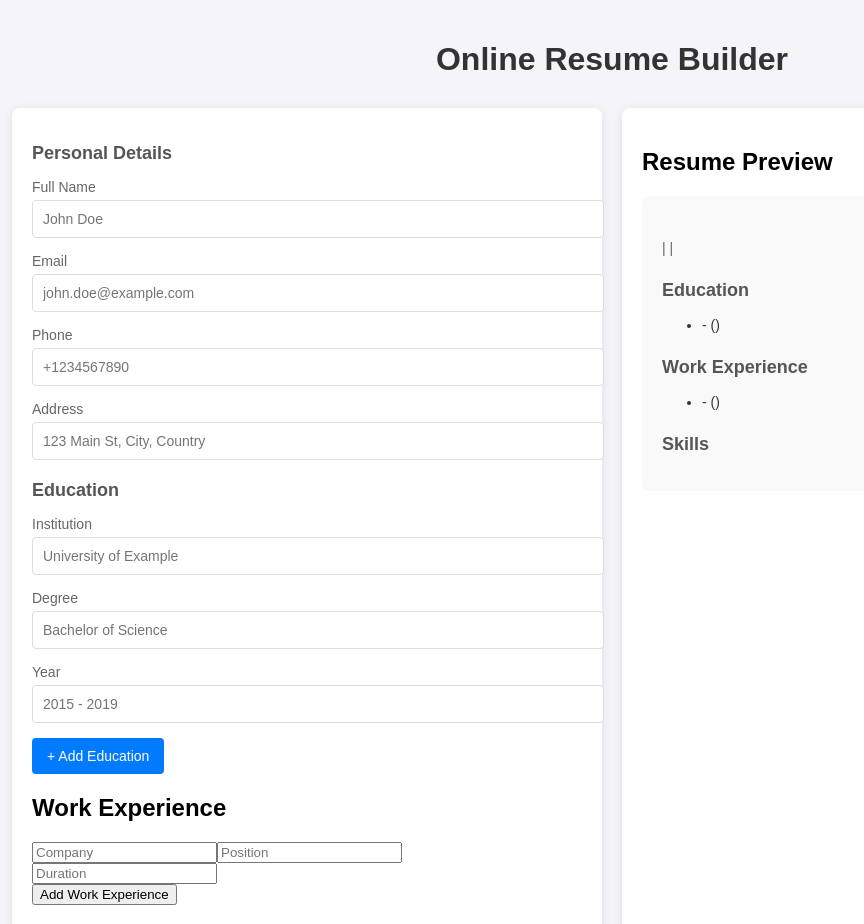
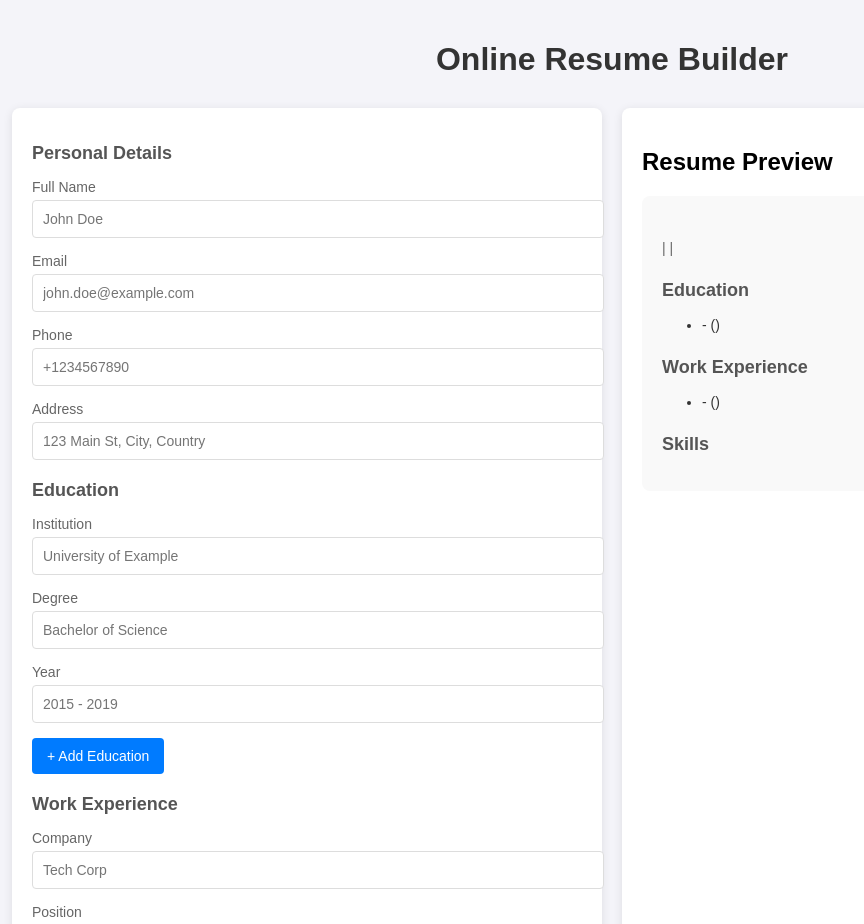
Before and after one commit to RensithUdara/resume-builder, a React (Create React App) app: page / in a window 1280 px wide. Shown: the top 924 px of the page, without its empty margins (28-892 px from the left). Built offline with nearby package versions, Linux system fonts and the light colour scheme.

Commit message:
style: enhance WorkExperience component with improved structure, labels, and styling for better user experience

```diff
--- a/src/components/WorkExperience.js
+++ b/src/components/WorkExperience.js
@@ -10,34 +10,43 @@ function WorkExperience({ workExperience, setWorkExperience, addWorkExperience }
 
   return (
     <div className="form-section">
-      <h2>Work Experience</h2>
+      <h2 className="section-title">Work Experience</h2>
       {workExperience.map((work, index) => (
-        <div key={index}>
+        <div key={index} className="work-item">
+          <div className="input-group">
+            <label>Company</label>
             <input
               type="text"
               name="company"
-            placeholder="Company"
+              placeholder="Tech Corp"
               value={work.company}
               onChange={(e) => handleChange(e, index)}
             />
+          </div>
+          <div className="input-group">
+            <label>Position</label>
             <input
               type="text"
               name="position"
-            placeholder="Position"
+              placeholder="Software Engineer"
               value={work.position}
               onChange={(e) => handleChange(e, index)}
             />
+          </div>
+          <div className="input-group">
+            <label>Duration</label>
             <input
               type="text"
               name="duration"
-            placeholder="Duration"
+              placeholder="Jan 2020 - Present"
               value={work.duration}
               onChange={(e) => handleChange(e, index)}
             />
           </div>
+        </div>
       ))}
-      <button type="button" onClick={addWorkExperience}>
-        Add Work Experience
+      <button type="button" className="add-button" onClick={addWorkExperience}>
+        + Add Work Experience
       </button>
     </div>
   );
```
Lines whose indentation alone changed are shown as unchanged.
